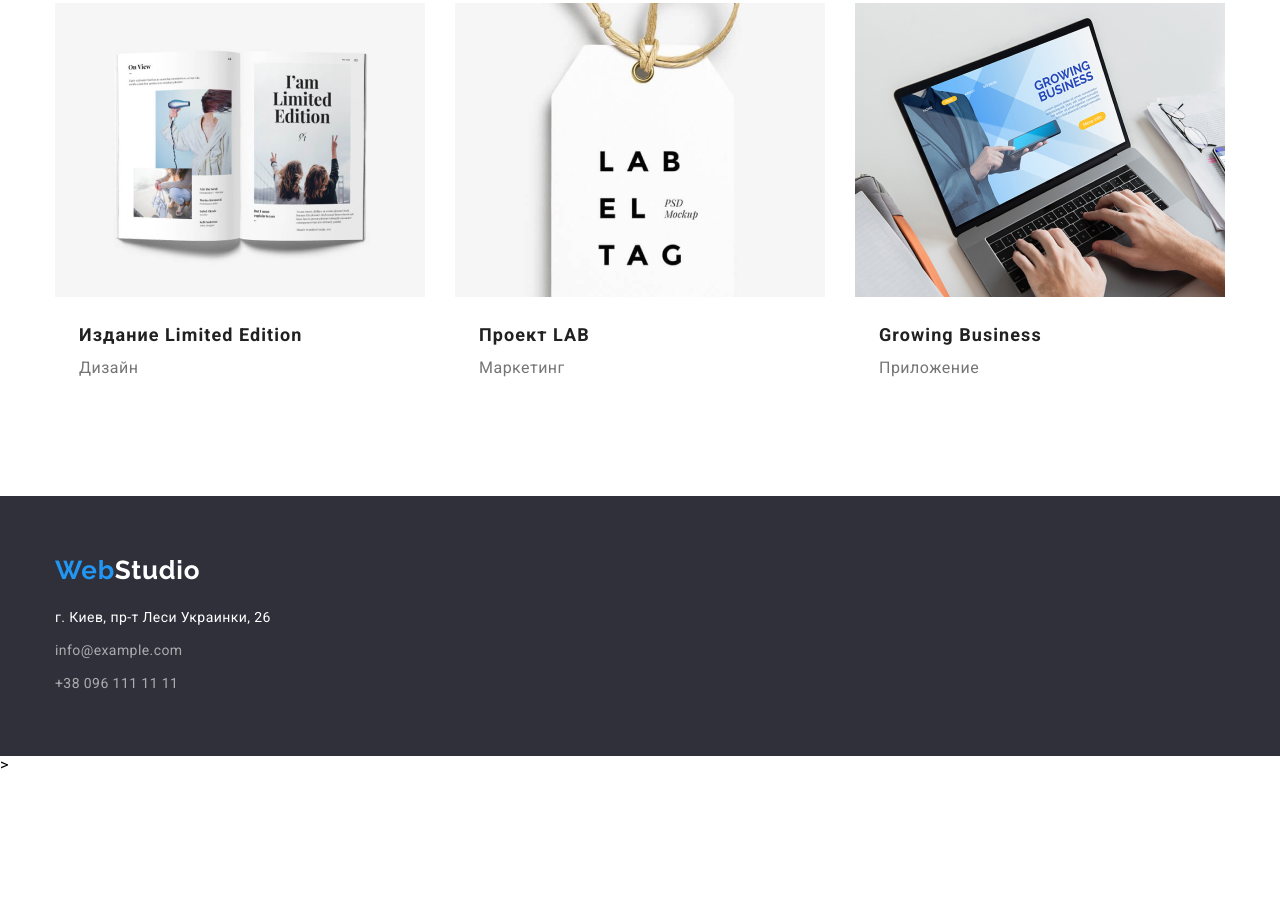
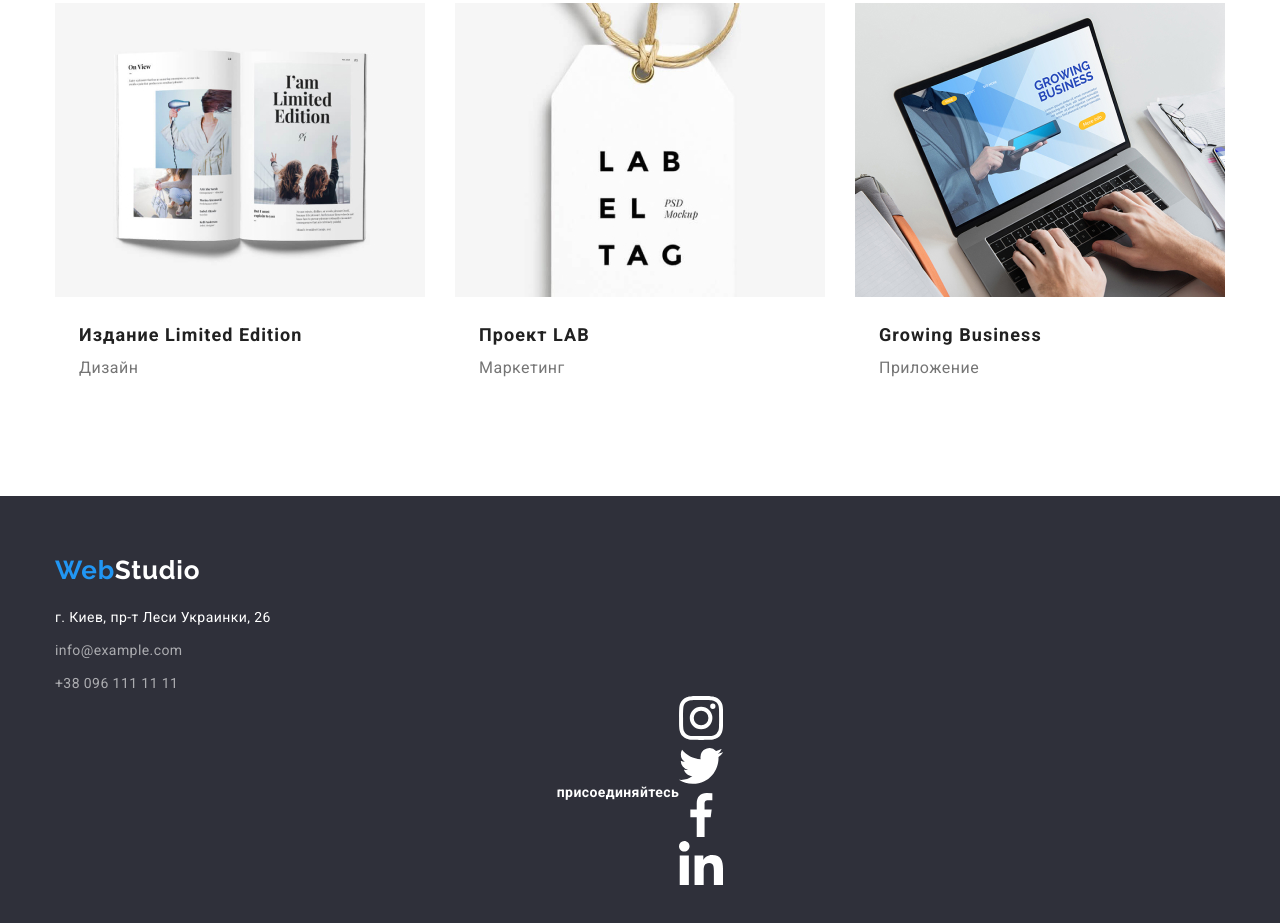
Before and after one commit to shalfeyka/goit-markup-hw-04, a plain HTML site: page portfolio.html in a window 1280 px wide. Shown: the part 1120-2043 px from the top of the page. Before the commit the page ends 1894 px from the top, so only its background shows below. Drawn offline with nearby package versions, Linux system fonts and the light colour scheme.

Commit message:
намудрила))

```diff
--- a/css/style.css
+++ b/css/style.css
@@ -334,8 +334,7 @@ img {
     margin-top: 94px;
 }
 .company-icons-list {
-   display: flex;
-   justify-content: center;
+
 }
 .company-icons-item {
     border: 1px solid #AFB1B8;
--- a/portfolio.html
+++ b/portfolio.html
@@ -118,8 +118,42 @@
    <li class="contacts-item-footer"> <a class="contacts-footer" href="tel:+380961111111">+38 096 111 11 11</a> </li>
        </ul>
    </adress>
+   <div class="footer-icons">
+    <h3 class="title-footer">присоединяйтесь</h3>
+    <ul class="list-icons">
+        <li class="item-icons">
+         <a class="social-link" href="./">
+             <svg class="social-icon-footer" width="44" height="44">
+                 <use href="./images/sprite.svg#icon-instagram-footer-1"></use>
+             </svg>
+         </a>
+        </li>
+        <li class="item-icons">
+         <a class="social-link" href="./">
+             <svg class="social-icon-footer" width="44" height="44">
+                 <use href="./images/sprite.svg#icon-twitter-footer-1"></use>
+             </svg>
+         </a>
+        </li>
+        <li class="item-icons">
+         <a class="social-link" href="./">
+             <svg class="social-icon-footer" width="44" height="44">
+                 <use href="./images/sprite.svg#icon-facebook-footer-1"></use>
+             </svg>
+         </a>
+        </li>
+        <li class="item-icons">
+         <a class="social-link" href="./">
+             <svg class="social-icon-footer" width="44" height="44">
+                 <use href="./images/sprite.svg#icon-linkedin-footer-1"></use>
+             </svg>
+         </a>
+        </li>
+    </ul>
+
 </div>
-   </footer>>
+</div>
+</footer>
 </main>
 </div>
 </body>
```
Also changed, not shown: index.html (+1 -1 lines).
